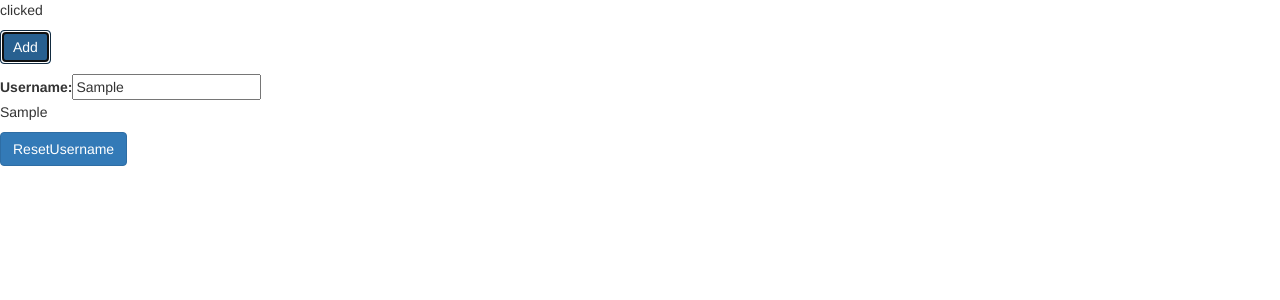
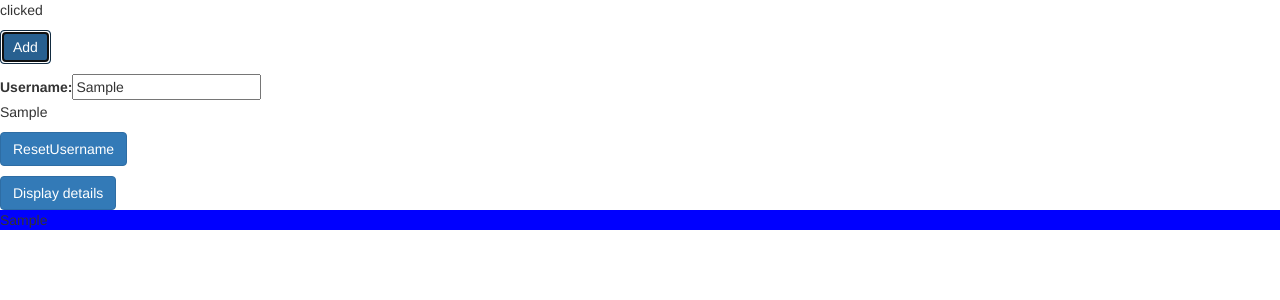
Before and after one commit to aswathyeg/udemy-experiments, an Angular app: page / in a window 1280 px wide. Both pictures are taken after typing "Sample" into the empty fields and a click on the button "Add". Shown: the top 300 px of the page. Built offline with nearby package versions, Linux system fonts and the light colour scheme.

Commit message:
directives examples

```diff
--- a/src/app/my-first-app/my-first-app.component.html
+++ b/src/app/my-first-app/my-first-app.component.html
@@ -6,6 +6,7 @@ class="btn btn-primary"
 
 (click)="onClick()">Add</button>
 </p>
+
 <label>Username:</label>
 <input type="text"
 
@@ -16,3 +17,15 @@ class="btn btn-primary"
     class="btn btn-primary"
     [disabled]="username==''"
     (click)="username=''">ResetUsername</button></p>
+   <!-- <p*ngFor="let name of names"></p>-->
+
+   <button
+    class="btn btn-primary"
+   (click)="onDisplay()"
+
+   >Display details</button>
+<p *ngIf="paragraph">secret password=tuna</p>
+<div
+*ngFor="let name of names"
+[ngStyle]="{backgroundColor: name.length >=5 ? 'blue':'transparent'}"
+    >{{name}}</div>
--- a/src/app/my-first-app/my-first-app.component.ts
+++ b/src/app/my-first-app/my-first-app.component.ts
@@ -14,20 +14,27 @@ export class MyFirstAppComponent implements OnInit {
 allowmyfirstapp=false;
 clickme="not clicked";
 username='';
+names=[];
+paragraph=false;
 
 
-  constructor() { setInterval(()=>{
-    this.allowmyfirstapp=true;},2000);
+  //constructor() { setInterval(()=>{
+    //this.allowmyfirstapp=true;},2000);
 
-  }
+  //}
 
   ngOnInit() {
   }
   onClick(){
 
     this.clickme='clicked';
+    this.names.push(this.username)
   }
   //reset(){
     //this.username=="''";
 //}
+onDisplay(){
+  this.paragraph=!this.paragraph;
+  this.names.push(this.names.length+1)
 }
+}
```
